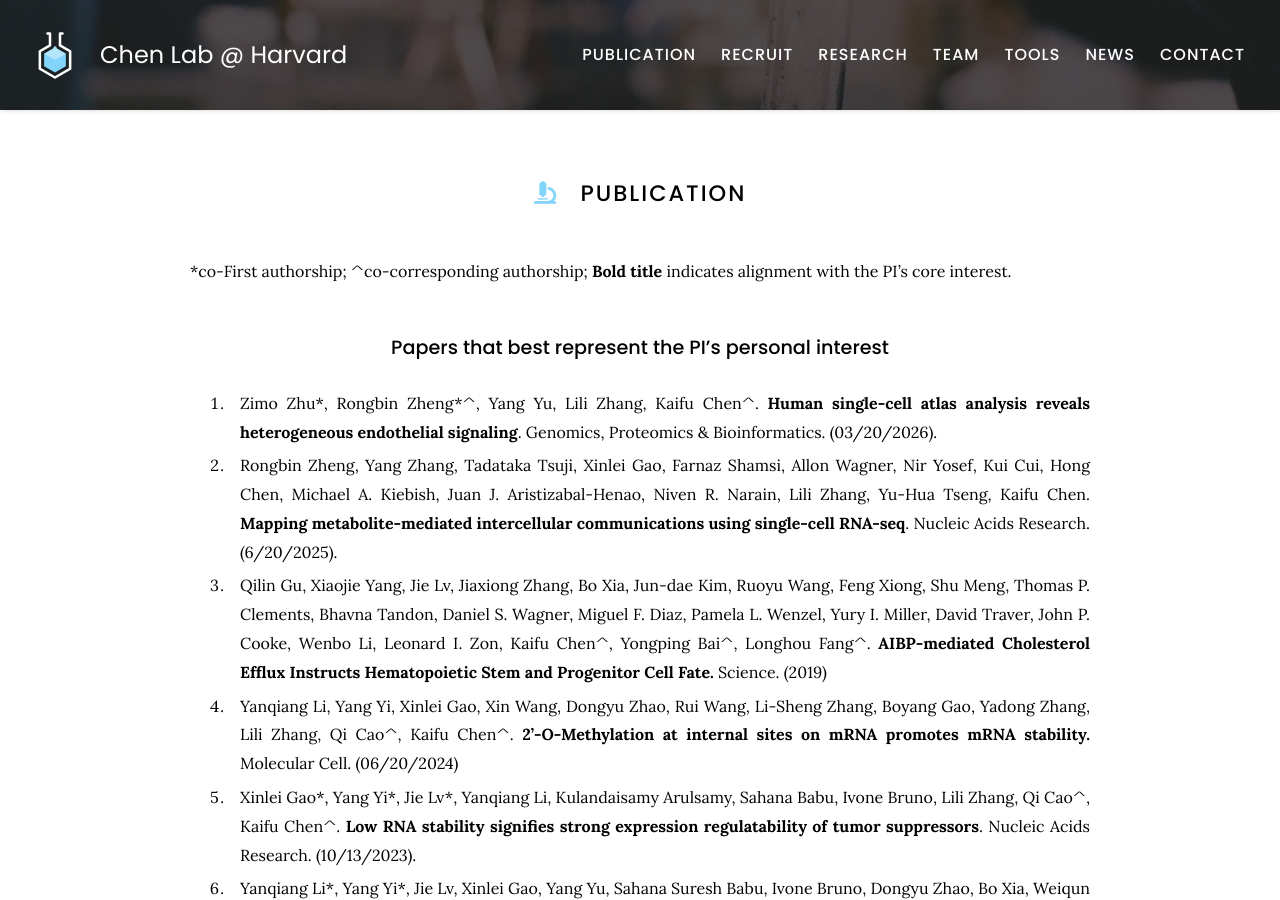
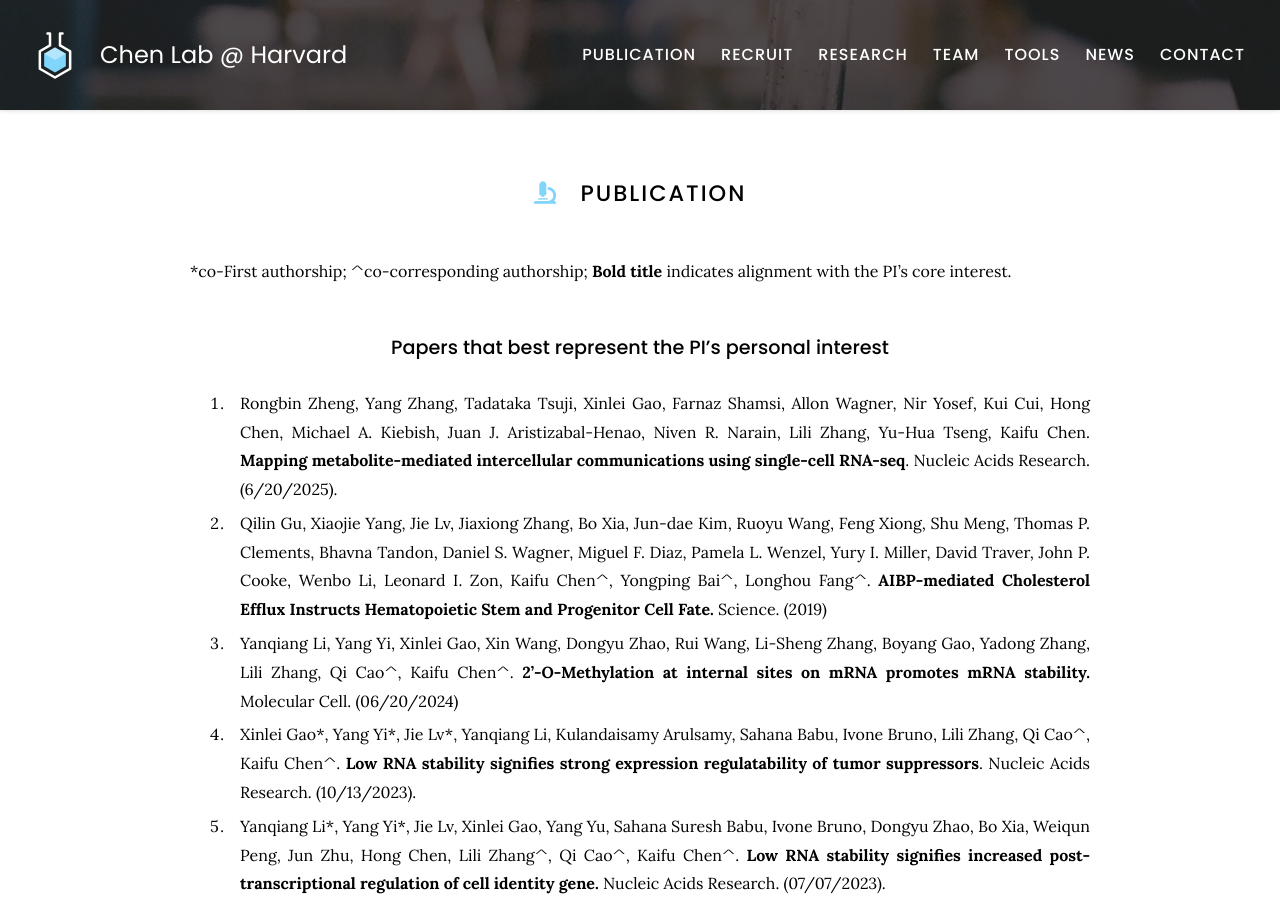
Before and after one commit to kaifuchenlab/kaifuchenlab.github.io, a Jekyll site: the page built from 3.publication/index.md, in a window 1280 px wide and 900 px high. Built offline with Jekyll 4.4.1, drawn with Linux system fonts in a browser that asks for light colours.

Commit message:
Update index.md

```diff
--- a/3.publication/index.md
+++ b/3.publication/index.md
@@ -10,8 +10,6 @@ nav:
  \*co-First authorship; ^co-corresponding authorship; **Bold title** indicates alignment with the PI's core interest.
 
 ### Papers that best represent the PI's personal interest
-
-104. Zimo Zhu\*, Rongbin Zheng\*^, Yang Yu, Lili Zhang, Kaifu Chen^. **Human single-cell atlas analysis reveals heterogeneous endothelial signaling**. Genomics, Proteomics & Bioinformatics. (03/20/2026).
 
 94. Rongbin Zheng, Yang Zhang, Tadataka Tsuji, Xinlei Gao, Farnaz Shamsi, Allon Wagner, Nir Yosef, Kui Cui, Hong Chen, Michael A. Kiebish, Juan J. Aristizabal-Henao, Niven R. Narain, Lili Zhang, Yu-Hua Tseng, Kaifu Chen. **Mapping metabolite-mediated intercellular communications using single-cell RNA-seq**. Nucleic Acids Research. (6/20/2025).
 
```
